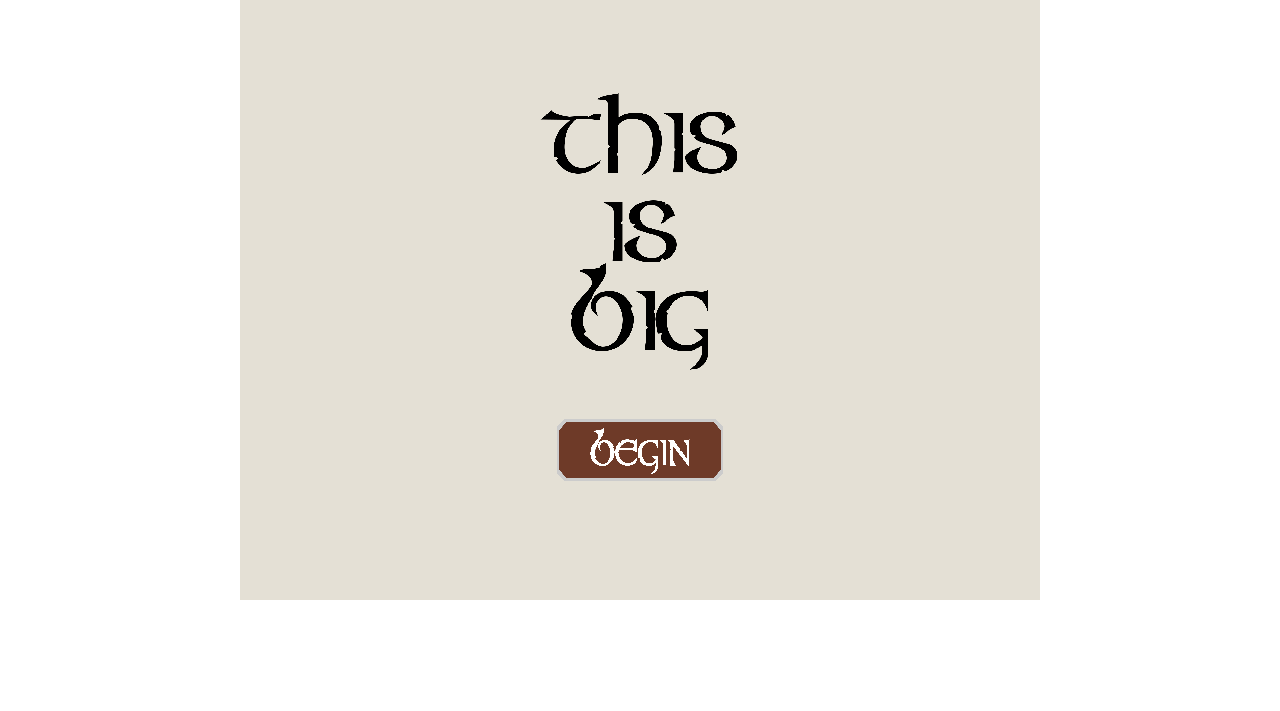
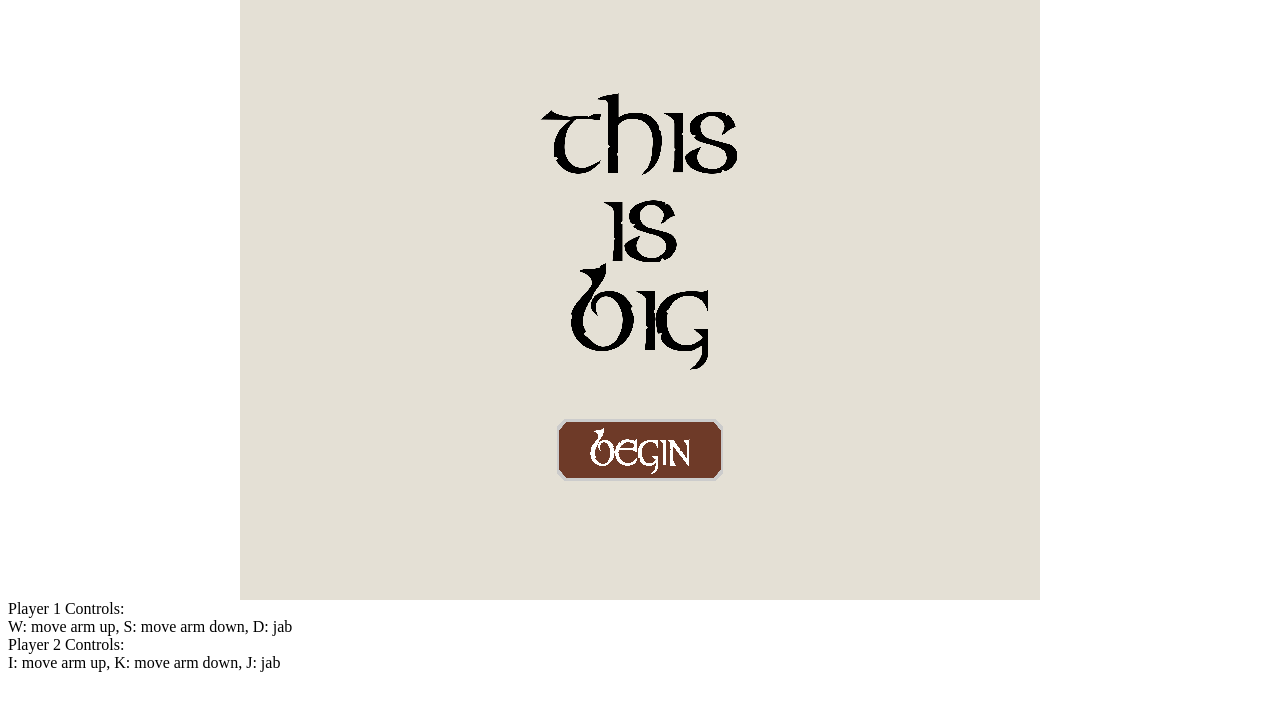
Before and after one commit to ivurnave/this-is-big, a plain HTML site: page index.html in a window 1280 px wide. Shown: the part 81-792 px from the top of the page. Drawn offline with Linux system fonts and the light colour scheme; a web font is replaced by a local one.

Commit message:
controls placeholder

```diff
--- a/index.html
+++ b/index.html
@@ -40,5 +40,13 @@
                 // game.state.start('Play');
             }
         </script>
+        <div>
+            Player 1 Controls: <br>
+            W: move arm up, S: move arm down, D: jab
+        </div>
+        <div>
+            Player 2 Controls: <br>
+            I: move arm up, K: move arm down, J: jab
+        </div>
     </body>
 </html>
```
